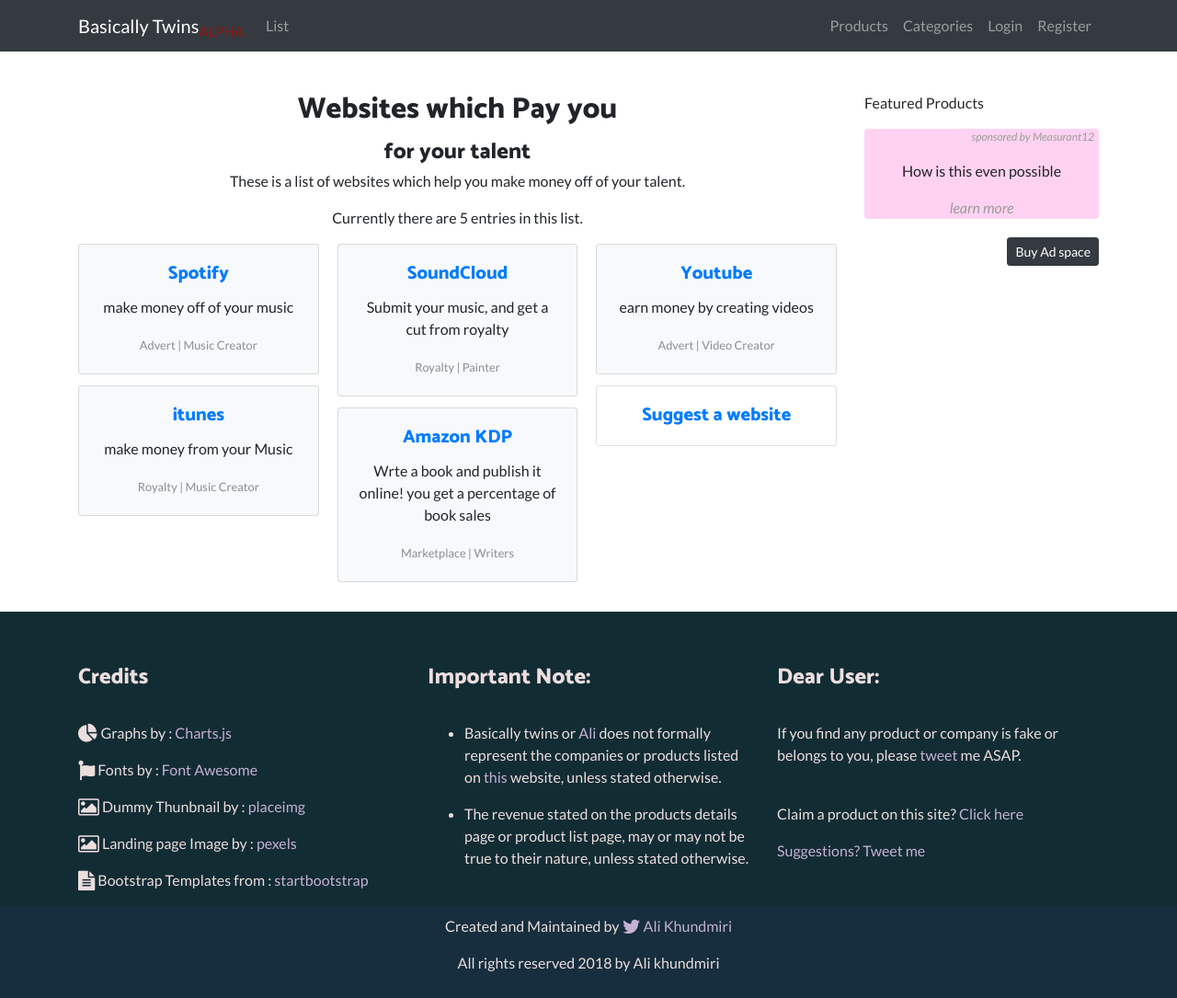
After one commit to alikhundmiri/BasicallyTwins, a Django app: page /list/realmoney/ in a window 1280 px wide. The commit adds this page. Shown: the whole page at 92% size. Run offline with Django 3.2, Linux system fonts and the light colour scheme; data comes from the database, SQL or seed files in the repository; both versions use the stored data as it was after the commit; some libraries are stand-ins or nearby versions.

Commit message:
created a new page for lists. The first list is websites which pay users for their content

```diff
--- a/basicallytwins/settings.py
+++ b/basicallytwins/settings.py
@@ -187,8 +187,8 @@
 
 AWS_STORAGE_BUCKET_NAME = 'basically-twins'
 
-AWS_ACCESS_KEY_ID = os.environ.get('S3_KEY', 'AKIAJV3FGJ2PWUAVOBEQ')
-AWS_SECRET_ACCESS_KEY = os.environ.get('S3_SECRET', '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')
+AWS_ACCESS_KEY_ID = os.environ.get('S3_KEY')
+AWS_SECRET_ACCESS_KEY = os.environ.get('S3_SECRET')
 # Tell django-storages that when coming up with the URL for an item in S3 storage, keep
 # it simple - just use this domain plus the path. (If this isn't set, things get complicated).
 # This controls how the `static` template tag from `staticfiles` gets expanded, if you're using it.
--- a/basicallytwins/urls.py
+++ b/basicallytwins/urls.py
@@ -19,13 +19,16 @@
 from django.urls import path, include
 
 from accounts.views import (login_view, logout_view, register_view, user_settings, user_password)
-from core.views import index
+from core.views import (index, list_one, list_one_new)
 
 urlpatterns = [
     path('admin/', admin.site.urls),
     path('login/', login_view, name='login'),
     path('logout/', logout_view, name='logout'),
     path('register/', register_view, name='register'),
+    path('list/realmoney/', list_one, name='list_one'),
+    path('list/realmoney/new', list_one_new, name='list_one_new'),
+
     path('settings/', user_settings, name='settings'),
     path('settings/password/', user_password, name='password'),
 
--- a/core/models.py
+++ b/core/models.py
@@ -105,6 +105,89 @@
 	def __str__(self):
 		return(str(self.source))
 
+class anon_user_detail(models.Model):
+	CONTACTS_LIST = (
+		('Twitter', 'twitter'),
+		('e-mail', 'email'),
+		)
+	contact					=			models.CharField(max_length=200, blank=False, null=False)
+	contact_type			=			models.CharField(max_length=30, choices=CONTACTS_LIST, default=CONTACTS_LIST[0][0])
+	connected_product		=			models.ForeignKey('product', related_name='product_connected', on_delete=models.CASCADE, default=1)
+
+	def __str__(self):
+		return(self.contact)
+
+'''
+class list_all(models.Model):
+	user 					=			models.ForeignKey(settings.AUTH_USER_MODEL, default=1, on_delete=models.CASCADE)
+	list_name 				=			models.CharField(max_length=50, blank=False, null=False)
+	slug					=			models.SlugField(max_length=255, unique=True)
+	list_detail				=			models.TextField(max_length=280, blank=True, null=True, default="List details", help_text="List Pitch in less than 280 character")
+
+	timestamp				=			models.DateTimeField(auto_now=False, auto_now_add=True)
+	updated					=			models.DateTimeField(auto_now=True, auto_now_add=False)
+
+	def __str__(self):
+		return(self.catagory_name)
+
+	def get_absolute_url(self):
+		return reverse("user:catagory_detail", kwargs={'slug' : self.slug})
+
+	class Meta:
+		verbose_name 		= 			"Product Catagory"
+		verbose_name_plural = 			"Product Catagories"
+
+'''
+
+
+
+class list_items(models.Model):
+	REV_SOURCES = (
+		('Advert', 'ad'),
+		('Royalty', 'royalty'),
+		('Marketplace', 'marketplace'),
+		)
+
+	WORK_FOR = (
+		('Painter', 'Painter'),
+		('Writers', 'Writers'),
+		('Educator', 'Educator'),
+		('Programmer', 'Programmer'),
+		('Music Creator', 'Music Creator'),
+		('Video Creator', 'Video Creator'),
+		('Internet Entrepreneur', 'internet Entrepreneur'),
+		)
+
+	user 					=			models.ForeignKey(settings.AUTH_USER_MODEL, default=1, on_delete=models.CASCADE)
+	name 					=			models.CharField(max_length=50, blank=False, null=False)
+	slug					=			models.SlugField(max_length=255, unique=True)
+	detail					=			models.TextField(max_length=280, blank=True, null=True, default="Product details", help_text="Product Pitch in less than 280 character")
+	link 					=			models.URLField(max_length=1000, blank=False, null=False, help_text="URL")
+	revenue_source			=			models.CharField(max_length=100, choices=REV_SOURCES, default=REV_SOURCES[0][0])
+	suitable_for			=			models.CharField(max_length=100, choices=WORK_FOR, default=WORK_FOR[0][0])
+	public_view				=			models.BooleanField(default=True)
+	# sources
+	# list_name 				=			models.ForeignKey(product_catagory, related_name='catagory', default=1, on_delete=models.CASCADE)
+
+
+	timestamp				=			models.DateTimeField(auto_now=False, auto_now_add=True)
+	updated					=			models.DateTimeField(auto_now=True, auto_now_add=False)
+
+	def __str__(self):
+		return(self.name + str(" By ") + self.user.username)
+
+	def get_absolute_url(self):
+		return reverse("user:product_detail", kwargs={"slug" : self.slug})
+
+
+	class Meta:
+		ordering	 		=			["-timestamp", "-updated"]
+		verbose_name 		= 			"List"
+		verbose_name_plural = 			"Lists"
+
+
+
+
 class product_catagory(models.Model):
 	PRODUCT_CAT = (
 		("Virtual Reality", "VR"),
@@ -135,17 +218,6 @@
 		verbose_name 		= 			"Product Catagory"
 		verbose_name_plural = 			"Product Catagories"
 
-class anon_user_detail(models.Model):
-	CONTACTS_LIST = (
-		('Twitter', 'twitter'),
-		('e-mail', 'email'),
-		)
-	contact					=			models.CharField(max_length=200, blank=False, null=False)
-	contact_type			=			models.CharField(max_length=30, choices=CONTACTS_LIST, default=CONTACTS_LIST[0][0])
-	connected_product		=			models.ForeignKey('product', related_name='product_connected', on_delete=models.CASCADE, default=1)
-
-	def __str__(self):
-		return(self.contact)
 
 class product(models.Model):
 	REV_INFO_SOURCE = (
@@ -317,7 +389,28 @@
 	if not instance.slug:
 		instance.slug = slug_for_catagory(instance)
 
+# SLUG FOR LIST
+def slug_for_list(instance, new_slug=None):
+	slug = slugify(instance.name)
+	if new_slug is not None:
+		slug = new_slug
+	qs = list_items.objects.filter(slug=slug).order_by("-id")
+	exists = qs.exists()
+	if exists:
+		# print("slug: " + str(slug))
+		a = slug.split('-')
+		# print("a: " + str(a[0]))
+		new_slug = "%s-%s" %(a[0], qs.first().id)
+		# print("new_slug: " + str(new_slug))
+		# new_slug = "%s-%s" %(slug, qs.first().id)
+		return slug_for_list(instance, new_slug=new_slug)
+	return slug
+def pre_save_list(sender, instance, *args, **kwargs):
+	if not instance.slug:
+		instance.slug = slug_for_list(instance)
+
 
 pre_save.connect(pre_save_group, sender=product)
 pre_save.connect(pre_save_tag, sender=tags)
 pre_save.connect(pre_save_catagory, sender=product_catagory)
+pre_save.connect(pre_save_list, sender=list_items)
--- /dev/null
+++ b/core/templates/core/list_one.html
@@ -0,0 +1,57 @@
+{% extends 'index.html' %}
+{% load static %}
+
+
+{% block title %}
+Websites to earn real Money | {{ block.super }}
+{% endblock %}
+
+{% block header0 %}
+
+{% endblock %}
+
+{% block content_1 %}
+<div class="col-12 text-center">
+	<div class="row">
+		<div class="col">
+			<h2>Websites which Pay you <br><sub>for your talent</sub></h2>
+			<p>
+				These is a list of websites which help you make money off of your talent.
+			</p>
+
+			<p>
+				Currently there are {{ all_item_in_list.count }} entries in this list.
+			</p>
+		</div>
+	</div>
+</div>
+
+<div class="card-columns">
+	{% for item in all_item_in_list %}
+	<div class="card text-center bg-light">
+		<div class="card-body">
+			<h5 class="card-title"><a href="{{item.link}}">{{item.name}}</a></h5>
+			<p class="card-text">{{item.detail}}</p>
+			<p class="card-text"><small class="text-muted">{{item.revenue_source}} | {{item.suitable_for}}</small></p>
+		</div>
+	</div>
+	{% empty %}
+	<div class="card text-center bg-light">
+		<div class="card-body">
+			<h5 class="card-title">Oops, Nothing here!</h5>
+			<p class="card-text"> refresh or try again in a few moments!</p>
+		</div>
+	</div>
+	{% endfor %}
+
+	<div class="card text-center">
+		<div class="card-body">
+			<h5 class="card-title" style="margin-bottom: 0px !important;">
+				<a target="_blank" href="{% if request.user.is_superuser %}{% url 'list_one_new' %}{% else %}https://docs.google.com/forms/d/e/1FAIpQLSfyfYiiq8ln0lon0utJlXEgkdLZXTat2JPQRCsm5nyVKfzWjQ/viewform?usp=sf_link{% endif %}"> 	Suggest a website
+				</a>
+			</h5>
+		</div>
+	</div>
+
+</div>
+{% endblock %}
--- a/core/views.py
+++ b/core/views.py
@@ -12,8 +12,8 @@
 from django.utils import timezone
 from datetime import datetime, timedelta
 
-from .models import product, tags, links, adverts, product_catagory, anon_user_detail, revenue_source
-from .forms import ProductForm, EmailForm, AdvertForm, NewDetailForm, BaseDetailFormSet
+from .models import product, tags, links, adverts, product_catagory, anon_user_detail, revenue_source, list_items
+from .forms import ProductForm, EmailForm, AdvertForm, NewDetailForm, BaseDetailFormSet, ListOneForm
 from . import catagory_utils, advert_utils, manager_start
 
 from social_django.models import UserSocialAuth
@@ -21,6 +21,44 @@
 import random
 import json
 
+
+def list_one(request):
+	all_item_in_list = list_items.objects.filter(public_view=True)
+	"""
+	I have no idea why I am counting category,								^^^^^^^
+	I should be counting "product" to find out the number of products each category is connected.
+	DONT CHANGE
+	"""
+
+	ads = advert_utils.fetch_adverts()
+	context = {
+		"all_item_in_list" : all_item_in_list,
+		"ads" : ads,
+		"show_ads" : True,
+	}
+	return render(request, 'core/list_one.html', context)
+
+@user_passes_test(lambda u: u.is_superuser)
+def list_one_new(request):
+	if not request.user.is_authenticated:
+		raise Http404
+
+	form = ListOneForm(request.POST or None)
+	if form.is_valid():
+		instance = form.save(commit=False)
+		instance.user = request.user
+		instance.save()
+		# form.save_m2m()
+		return HttpResponseRedirect(reverse('list_one'))
+
+	context = {
+		'form' : form,
+		"tab_text": "Submit Product",
+		"top_text": "Enter the details for Websites which make users Revenue.",
+		"form_text": "Please enter all the information below.",
+
+	}
+	return render(request, 'general_form.html', context)
 
 """
 purpose : To display all the products which are flagged as claimable.
@@ -481,7 +519,6 @@
 	return render(request, 'core/catagory_detail.html', context)
 
 
-
 """
 	get the product
 
--- a/templates/index.html
+++ b/templates/index.html
@@ -6,8 +6,9 @@
 
 	<meta charset="utf-8">
 	<meta name="viewport" content="width=device-width, initial-scale=1, shrink-to-fit=no">
-	<meta name="description" content="">
-	<meta name="author" content="">
+	<meta name="description" content="{% block meta_description %}{% endblock %}">
+	<meta name="author" content="{% block meta_author %}{% endblock %}">
+
 
 	<title>
 		{% block title %}
--- a/templates/lander.html
+++ b/templates/lander.html
@@ -22,6 +22,7 @@
 			<h1 class="masthead-heading mb-0">Basically Twins</h1>
 			<h4 class="masthead-subheading mb-0">Not all ideas are unique</h4>
 			<a href="{% url 'user:home' %}" class="btn btn-primary btn-xl rounded-pill mt-5">Check out the website</a>
+			<a href="{% url 'list_one' %}" class="btn btn-primary btn-xl rounded-pill mt-5">Check out the List</a>
 		</div>
 	</div>
 	<div class="bg-circle-1 bg-circle"></div>
--- a/templates/navbar.html
+++ b/templates/navbar.html
@@ -12,10 +12,21 @@
 					</li>
 					{% endif %}
 					{% if request.user.is_superuser %}
-					<li class="nav-item">
-						<a class="nav-link" href="{% url 'user:admin_create_product' request.user.username %}">Anonymous create</a>
+					<li class="nav-item dropdown">
+						<a class="nav-link dropdown-toggle" href="" id="navbarDropdown" role="button" data-toggle="dropdown" aria-haspopup="true" aria-expanded="false">
+							Super Create
+						</a>
+						<div class="dropdown-menu" aria-labelledby="navbarDropdown">
+							<a class="dropdown-item" href="{% url 'user:admin_create_product' request.user.username %}">
+								<i class="fa fa-user fa-fw" aria-hidden="true"></i>&nbsp; Anonymous create</a>
+							<a class="dropdown-item" href="{% url 'list_one_new' %}">
+								<i class="fa fa-cog fa-fw" aria-hidden="true"></i>&nbsp; New $ item </a>
+						</div>
 					</li>
 					{% endif %}
+					<li class="nav-item">
+						<a class="nav-link" href="{% url 'list_one' %}">List</a>
+					</li>
 				</ul>
 				<ul class="navbar-nav ml-auto">
 					<li class="nav-item">
```
Also changed, not shown: core/admin.py (+8 -1 lines), core/forms.py (+13 -1 lines), core/migrations/0036_auto_20180322_1435.py (added), core/migrations/0037_auto_20180322_1435.py (added), core/migrations/0038_auto_20180322_1446.py (added), core/migrations/0039_auto_20180322_1558.py (added), core/migrations/0040_auto_20180323_1937.py (added), core/slug_generator.py (added), db.sqlite3.
